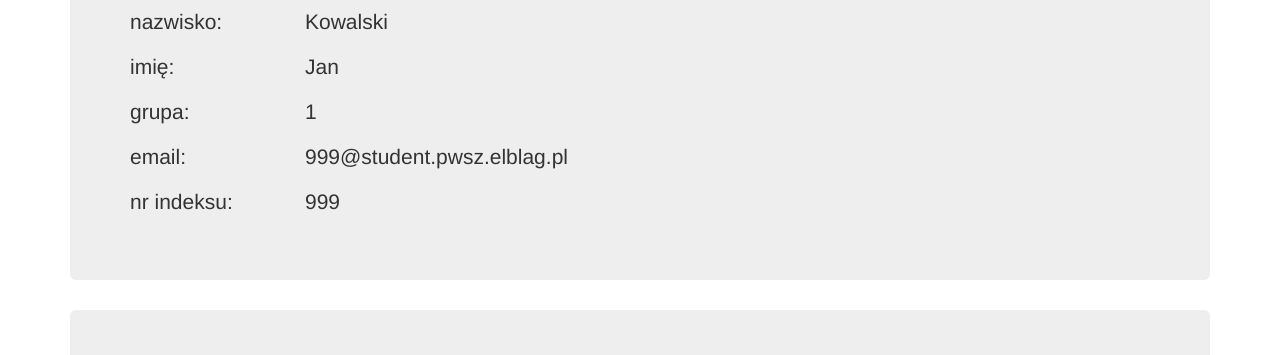
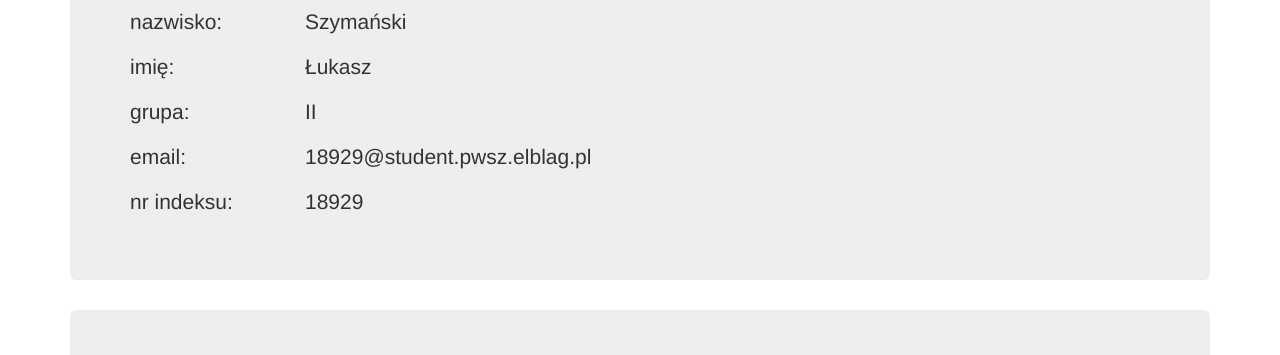
Before and after one commit to szyman-9/SzymanskiLukaszLabJS, a plain HTML site: page index.html in a window 1280 px wide. Shown: the part 210-565 px from the top of the page. Drawn offline with Linux system fonts and the light colour scheme; a script that the page names is missing.

Commit message:
Update index.html

```diff
--- a/index.html
+++ b/index.html
@@ -87,7 +87,7 @@
 						<p>nazwisko:</p>
 					</div>
 					<div class="col-md-4">
-						<p>Kowalski</p>
+						<p>Szymański</p>
 					</div>
 				</div>
 				<div class="row">
@@ -95,7 +95,7 @@
 						<p>imię:</p>
 					</div>
 					<div class="col-md-4">
-						<p>Jan</p>
+						<p>Łukasz</p>
 					</div>
 				</div>
 				<div class="row">
@@ -103,7 +103,7 @@
 						<p>grupa:</p>
 					</div>
 					<div class="col-md-4">
-						<p>1</p>
+						<p>II</p>
 					</div>
 				</div>
 				<div class="row">
@@ -111,7 +111,7 @@
 						<p>email:</p>
 					</div>
 					<div class="col-md-4">
-						<p>999@student.pwsz.elblag.pl</p>
+						<p>18929@student.pwsz.elblag.pl</p>
 					</div>
 				</div>
 				<div class="row">
@@ -119,7 +119,7 @@
 						<p>nr indeksu:</p>
 					</div>
 					<div class="col-md-4">
-						<p>999</p>
+						<p>18929</p>
 					</div>
 				</div>
 
```
